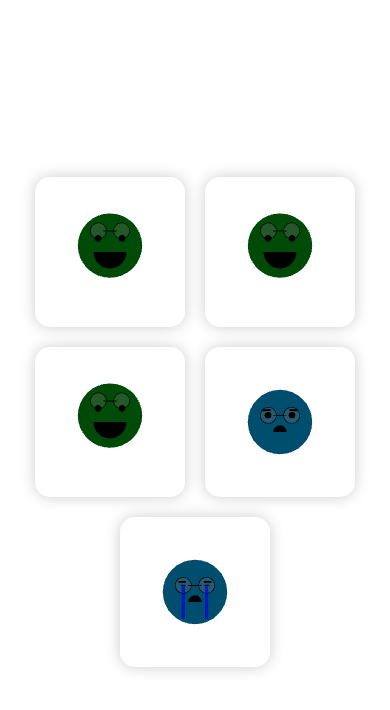
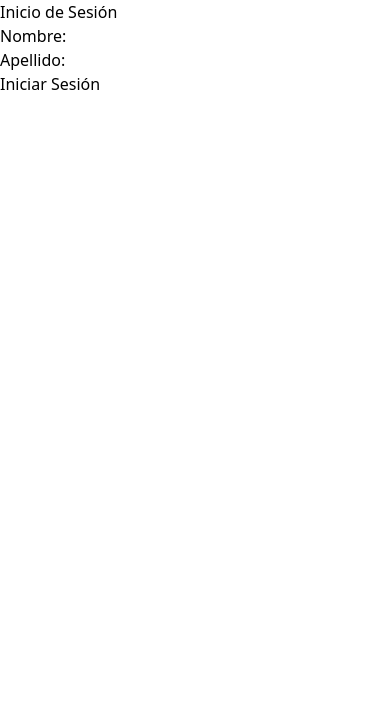
Before and after one commit to PabloMunozVillegas/Caritas, a React (Create React App) app: page / in a window 390 px wide. Shown: the top 710 px of the page. Built offline with nearby package versions, Linux system fonts and the light colour scheme.

Commit message:
ASDASJHDUGSWDAKSUG

```diff
--- a/src/App.js
+++ b/src/App.js
@@ -1,49 +1,9 @@
 import React, { useState } from 'react';
-import './App.css'; // Importa tus estilos CSS
-import ExcelenteAnimatedFace from './Faces3D/ExcelenteFace';
-import RegularAnimatedFace from './Faces3D/RegularFace';
-import MuyBuenaAnimatedFace from './Faces3D/MuyBuenaFace';
-import MalaAnimatedFace from './Faces3D/MalaFace';
-import MuyMalaAnimatedFace from './Faces3D/MuyMalaFace';
-
-import CalificacionApiPostFunction from './Functions/ApiPostFuncition';
+import InicioSesion from './Pages/IncioSesion';
 
 function App() {
-  const [calificacionEnviada, setCalificacionEnviada] = useState(null); // Estado para almacenar la calificación enviada
-
-  const handleClick = async (calificacion) => {
-    try {
-      console.log(calificacion);
-      await CalificacionApiPostFunction({ nombre: calificacion, sucursal: 'string' });
-      setCalificacionEnviada(calificacion); // Actualiza el estado después de enviar la calificación
-    } catch (error) {
-      console.error('Error al enviar la calificación a la API:', error);
-    }
-  };
-
   return (
-    <div className="app-container">
-      <div className="animated-face-container">
-        <div className="animated-face" id="cara5" onClick={() => handleClick('Excelente')}>
-          <ExcelenteAnimatedFace />
-        </div>
-        <div className="animated-face" id="cara4" onClick={() => handleClick('Bueno')}>
-          <MuyBuenaAnimatedFace />
-        </div>
-        <div className="animated-face" id="cara3" onClick={() => handleClick('Regular')}>
-          <RegularAnimatedFace />
-        </div>
-        <div className="animated-face" id="cara2" onClick={() => handleClick('Mala')}>
-          <MalaAnimatedFace />
-        </div>
-        <div className="animated-face" id="cara1" onClick={() => handleClick('MuyMala')}>
-          <MuyMalaAnimatedFace />
-        </div>
-      </div>
-      {calificacionEnviada && (
-        <p className="calificacion-enviada">Calificación enviada: {calificacionEnviada}</p>
-      )}
-    </div>
+    <InicioSesion/>
   );
 }
 
--- /dev/null
+++ b/src/Pages/CaraSeleccionar/CarasSeleccionar.css
@@ -0,0 +1,70 @@
+.app-container {
+    min-height: 100vh;
+    display: flex;
+    flex-direction: column;
+    justify-content: center;
+    align-items: center;
+    overflow-x: hidden; /* Evita scroll horizontal */
+  }
+
+  .animated-face-container {
+    display: flex;
+    justify-content: center;
+    gap: 20px; /* Espacio entre las caras animadas */
+    max-width: 100%; /* Ajusta al ancho máximo del contenedor */
+    flex-wrap: wrap; /* Envuelve las caras animadas cuando no hay suficiente espacio */
+  }
+
+  .animated-face {
+    cursor: pointer;
+    width: 250px; /* Ancho fijo para cada cara animada */
+    height: 250px; /* Altura fija para cada cara animada */
+    display: flex;
+    justify-content: center;
+    align-items: center;
+    border-radius: 15px; /* Borde redondeado para las caras animadas */
+    box-shadow: 0 0 15px rgba(0, 0, 0, 0.2); /* Sombra para resaltar */
+    font-size: 1.5rem; /* Tamaño de fuente para texto dentro de la cara animada */
+  }
+
+  #cara5 {
+    order: 1; /* Coloca cara5 al inicio (izquierda) */
+  }
+
+  #cara4 {
+    order: 2; /* Coloca cara4 después de cara5 */
+  }
+
+  #cara3 {
+    order: 3; /* Coloca cara3 en el centro */
+  }
+
+  #cara2 {
+    order: 4; /* Coloca cara2 antes de cara1 */
+  }
+
+  #cara1 {
+    order: 5; /* Coloca cara1 al final (derecha) */
+  }
+
+  .calificacion-enviada {
+    margin-top: 20px; /* Margen superior para el texto de calificación enviada */
+  }
+
+  /* Media queries para hacer el diseño responsive */
+
+  @media (max-width: 768px) {
+    .animated-face {
+      width: 200px; /* Reduce el ancho de las caras animadas en pantallas más pequeñas */
+      height: 200px; /* Reduce la altura de las caras animadas en pantallas más pequeñas */
+      font-size: 1.2rem; /* Reducción del tamaño de fuente en pantallas más pequeñas */
+    }
+  }
+
+  @media (max-width: 480px) {
+    .animated-face {
+      width: 150px; /* Reducción adicional del ancho en pantallas muy pequeñas */
+      height: 150px; /* Reducción adicional de la altura en pantallas muy pequeñas */
+      font-size: 1rem; /* Tamaño de fuente más pequeño en pantallas muy pequeñas */
+    }
+  }
--- /dev/null
+++ b/src/Pages/CaraSeleccionar/CarasSeleccionar.js
@@ -0,0 +1,50 @@
+import React, { useState } from 'react';
+import './CarasSeleccionar.css';
+import ExcelenteAnimatedFace from '../Faces3D/ExcelenteFace';
+import RegularAnimatedFace from '../Faces3D/RegularFace';
+import MuyBuenaAnimatedFace from '../Faces3D/MuyBuenaFace';
+import MalaAnimatedFace from '../Faces3D/MalaFace';
+import MuyMalaAnimatedFace from '../Faces3D/MuyMalaFace';
+
+import CalificacionApiPostFunction from '../Functions/ApiPostFuncition';
+
+function CarasSeleccionar() {
+  const [calificacionEnviada, setCalificacionEnviada] = useState(null);
+
+  const handleClick = async (calificacion) => {
+    try {
+      console.log(calificacion);
+      await CalificacionApiPostFunction({ nombre: calificacion, sucursal: 'string' });
+      setCalificacionEnviada(calificacion);
+    } catch (error) {
+      console.error('Error al enviar la calificación a la API:', error);
+    }
+  };
+
+  return (
+    <div className="app-container">
+      <div className="animated-face-container">
+        <div className="animated-face" id="cara5" onClick={() => handleClick('Excelente')}>
+          <ExcelenteAnimatedFace />
+        </div>
+        <div className="animated-face" id="cara4" onClick={() => handleClick('Bueno')}>
+          <MuyBuenaAnimatedFace />
+        </div>
+        <div className="animated-face" id="cara3" onClick={() => handleClick('Regular')}>
+          <RegularAnimatedFace />
+        </div>
+        <div className="animated-face" id="cara2" onClick={() => handleClick('Mala')}>
+          <MalaAnimatedFace />
+        </div>
+        <div className="animated-face" id="cara1" onClick={() => handleClick('MuyMala')}>
+          <MuyMalaAnimatedFace />
+        </div>
+      </div>
+      {calificacionEnviada && (
+        <p className="calificacion-enviada">Calificación enviada: {calificacionEnviada}</p>
+      )}
+    </div>
+  );
+}
+
+export default CarasSeleccionar;
--- /dev/null
+++ b/src/Pages/IncioSesion.js
@@ -0,0 +1,49 @@
+import React, { useState } from 'react';
+
+function InicioSesion() {
+    const [formData, setFormData] = useState({
+        nombre: '',
+        apellido: '',
+    });
+
+    const fields = [
+        { id: 'nombre', label: 'Nombre', type: 'text' },
+        { id: 'apellido', label: 'Apellido', type: 'text' },
+    ];
+
+    const handleChange = (e) => {
+        const { name, value } = e.target;
+        setFormData({
+            ...formData,
+            [name]: value,
+        });
+    };
+
+    const handleSubmit = (e) => {
+        e.preventDefault();
+        console.log('Formulario enviado:', formData);
+    };
+
+    return (
+        <div>
+            <h1>Inicio de Sesión</h1>
+            <form onSubmit={handleSubmit}>
+                {fields.map((field) => (
+                    <div key={field.id}>
+                        <label htmlFor={field.id}>{field.label}:</label>
+                        <input
+                            type={field.type}
+                            id={field.id}
+                            name={field.id}
+                            value={formData[field.id]}
+                            onChange={handleChange}
+                        />
+                    </div>
+                ))}
+                <button type="submit">Iniciar Sesión</button>
+            </form>
+        </div>
+    );
+}
+
+export default InicioSesion;
```
Also changed, not shown: src/Pages/InicioSesion.css (added).
